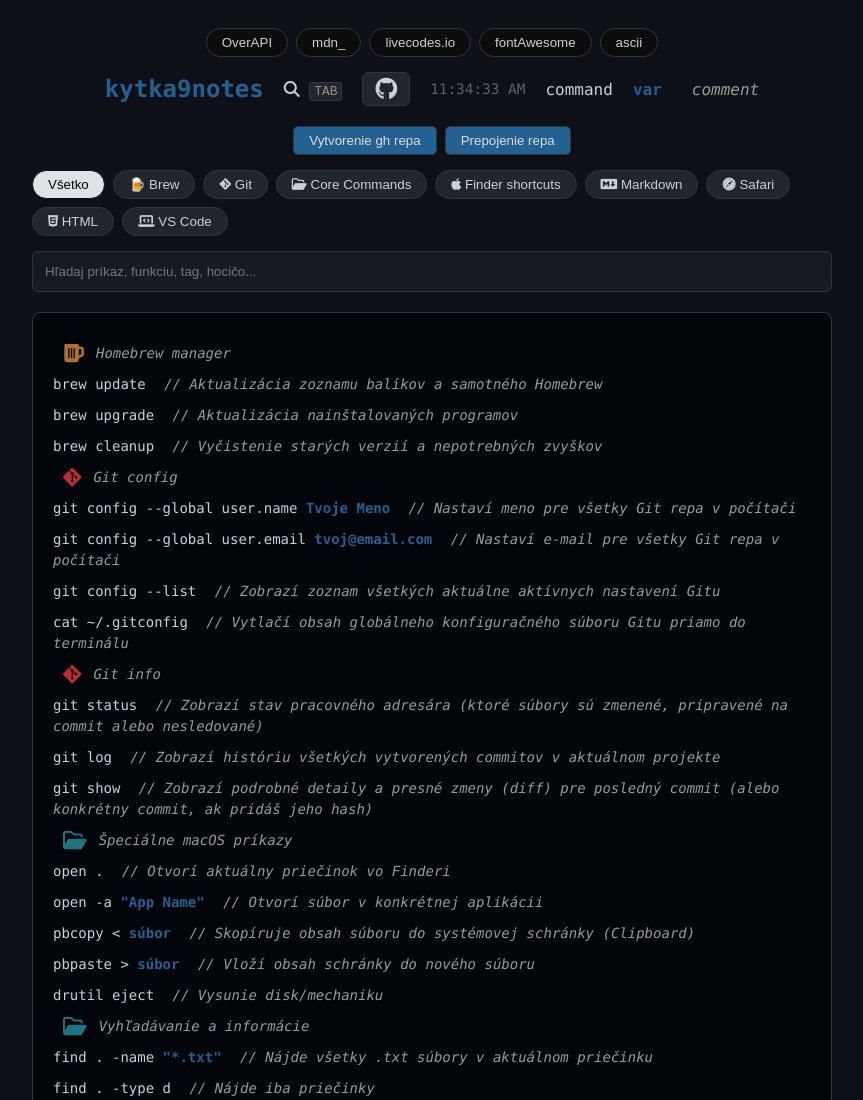
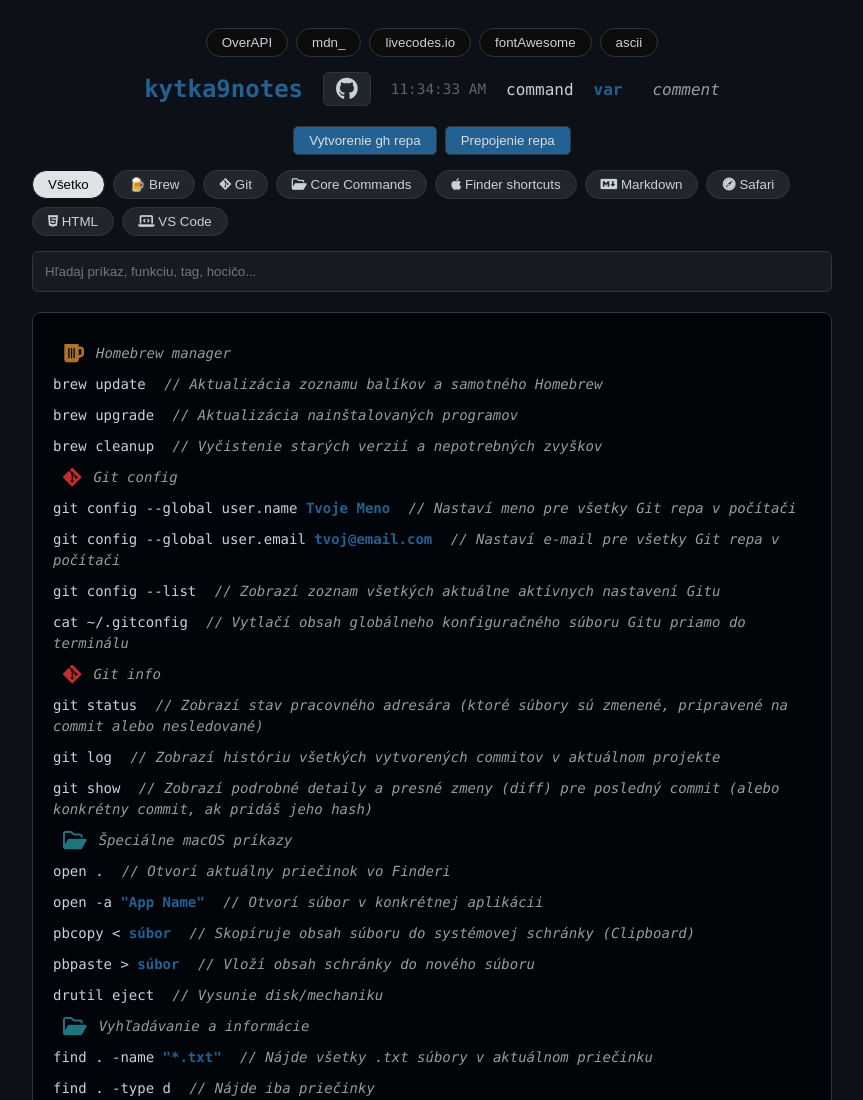
Before and after one commit to kytka9/kytka9notes, a plain HTML site: page index.html in a window 1280 px wide. Shown: the top 1100 px of the page, without its empty margins (208-1071 px from the left). Drawn offline with Linux system fonts and the light colour scheme.

Commit message:
endless commit

```diff
--- a/index.html
+++ b/index.html
@@ -37,9 +37,9 @@
   <!-- Hlavička -->
   <header class="main-header">
     <h2>kytka9notes</h2>
-    <div class="search-hint">
+    <!-- <div class="search-hint">
       <i class="fa-solid fa-magnifying-glass" style="color: rgb(206, 206, 206);"></i>&nbsp;<kbd>TAB</kbd>
-    </div>
+    </div> -->
     <a href="https://github.com/kytka9/kytka9notes" target="_blank" class="github-link">
       <i class="fa-brands fa-github"></i>
     </a>
```
